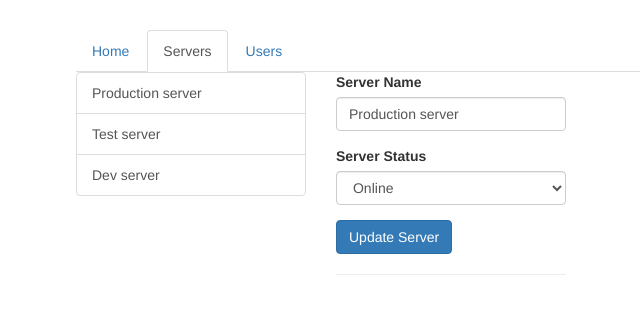
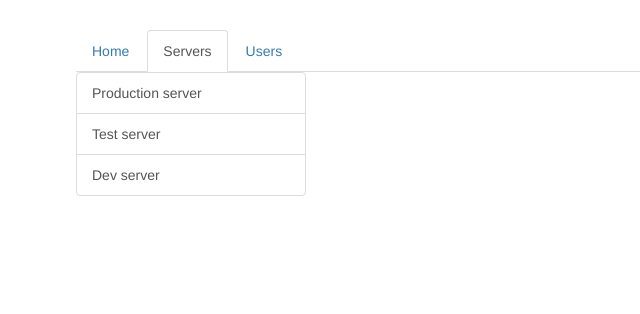
Before and after one commit to Anandhakrishnan1/Learn-Angular, an Angular app in the folder Angular - The complete guide/Routing/: page /servers in a window 1280 px wide. Shown: the top 314 px of the page, without its empty margins (189-829 px from the left). Built offline with nearby package versions, Linux system fonts and the light colour scheme.

Commit message:
adding nested child route

```diff
--- a/Angular - The complete guide/Routing/src/app/servers/server/server.component.ts
+++ b/Angular - The complete guide/Routing/src/app/servers/server/server.component.ts
@@ -1,6 +1,6 @@
 import { Component, OnInit } from '@angular/core';
 import { ServersService } from '../servers.service';
-import { ActivatedRoute } from '@angular/router';
+import { ActivatedRoute, Params } from '@angular/router';
 
 @Component({
   selector: 'app-server',
@@ -18,5 +18,11 @@ export class ServerComponent implements OnInit{
   ngOnInit() {
     const id = +this.route.snapshot.params['id'];
     this.server = this.serversService.getServer(id)!;
+
+    this.route.params.subscribe(
+      (params: Params) => {
+        this.server = this.serversService.getServer(+params['id'])!;
+      }
+    );
   }
 }
--- a/Angular - The complete guide/Routing/src/app/servers/servers.component.html
+++ b/Angular - The complete guide/Routing/src/app/servers/servers.component.html
@@ -12,8 +12,6 @@
       </div>
     </div>
     <div class="col-xs-12 col-sm-4">
-      <app-edit-server></app-edit-server>
-      <hr>
-      <!-- <app-server></app-server>  -->
+      <router-outlet></router-outlet>
     </div>
   </div>
--- a/Angular - The complete guide/Routing/src/app/servers/servers.component.ts
+++ b/Angular - The complete guide/Routing/src/app/servers/servers.component.ts
@@ -3,14 +3,14 @@ import { EditServerComponent } from "./edit-server/edit-server.component";
 import { ServerComponent } from "./server/server.component";
 import { CommonModule } from '@angular/common';
 import { ServersService } from './servers.service';
-import { RouterLink } from '@angular/router';
+import { RouterLink, RouterOutlet } from '@angular/router';
 
 @Component({
     selector: 'app-servers',
     standalone: true,
     templateUrl: './servers.component.html',
     styleUrl: './servers.component.css',
-    imports: [EditServerComponent, ServerComponent, CommonModule, RouterLink]
+    imports: [EditServerComponent, ServerComponent, CommonModule, RouterLink, RouterOutlet]
 })
 export class ServersComponent {
     public servers: {id: number, name: string, status: string}[] = [];
```
Also changed, not shown: Angular - The complete guide/Routing/src/app/app.routes.ts (+19 -9 lines).
